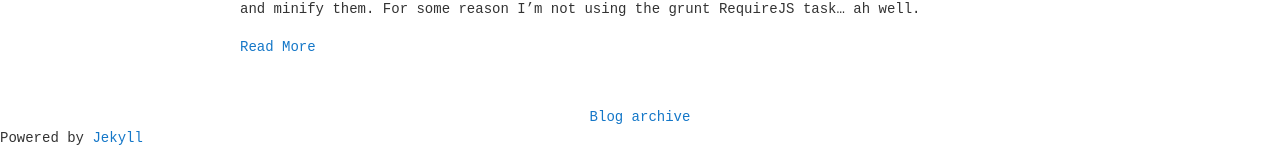
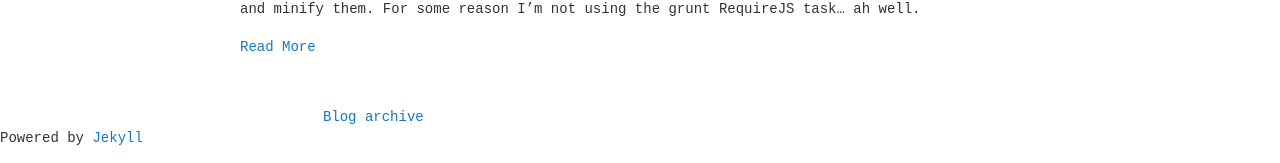
Before and after one commit to nickrhodes-gh/nickrhodes-gh.github.io, a Jekyll site: the page built from index.html, in a window 1280 px wide. Shown: the part 2583-2746 px from the top of the page. Built offline with Jekyll 4.4.1, drawn with Linux system fonts in a browser that asks for light colours.

Commit message:
Fix the Older, Home, Newer grid layout in the footer

```diff
--- a/assets/css/style.scss
+++ b/assets/css/style.scss
@@ -77,7 +77,7 @@
 }
 .post-footer {
     display: grid;
-    grid-template-columns: 1fr;
+    grid-template-columns: repeat(3, 1fr);
     justify-items: center;
 }
 div.highlight {
```
